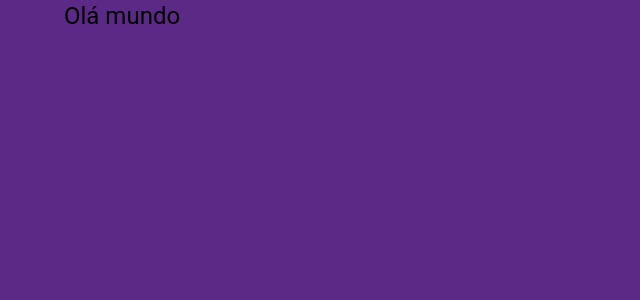
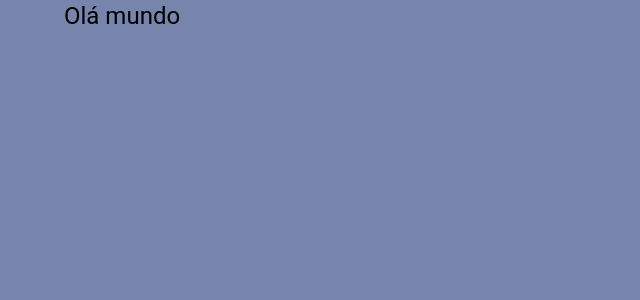
Before and after one commit to Paulo-Augusto12/carrd, a React (Vite) app in the folder carrd/: page / in a window 1280 px wide. Shown: the top 300 px of the page, without its empty margins (0-640 px from the left). Built offline with nearby package versions, Linux system fonts and the light colour scheme.

Commit message:
fix: alterada cor de fundo

```diff
--- a/carrd/src/globalstyle.ts
+++ b/carrd/src/globalstyle.ts
@@ -5,11 +5,11 @@ export default createGlobalStyle`
     *{
         margin: 0;
         padding: 0;
-        box-sizing: border-box
+        box-sizing: border-box;
     }
 
     body {
-        background-color: #5b2a86;
+        background-color: #7785AC;
     }
 
 `;
```
